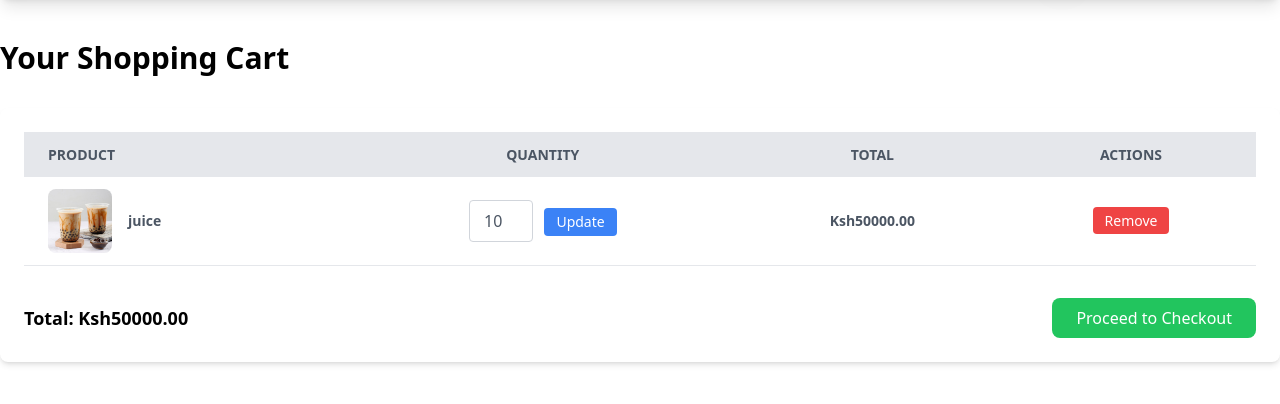
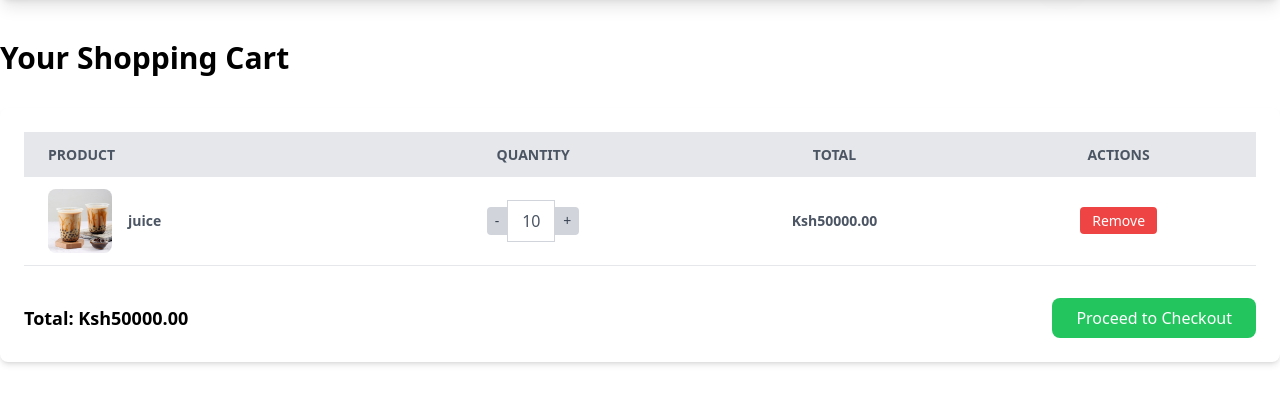
Before and after one commit to Amin-192/django-ecommerce, a Django app: page /cart/ in a window 1280 px wide. Shown: the part 85-489 px from the top of the page. Run offline with Django 5.2, Linux system fonts and the light colour scheme; a user stored in the database is signed in; data comes from the database, SQL or seed files in the repository; both versions use the stored data as it was after the commit; tables that the repository leaves empty hold one stand-in row (values such as "Sample post"); some libraries are stand-ins or nearby versions.

Commit message:
fixed the cart functionality some more

```diff
--- a/ecommerce/base/templates/base/cart_detail.html
+++ b/ecommerce/base/templates/base/cart_detail.html
@@ -27,14 +27,14 @@
             </div>
           </td>
           <td class="py-3 px-6 text-center">
-            <form method="POST" action="{% url 'update_cart' item.product.id %}" class="inline-block">
-              {% csrf_token %}
-              <input type="number" name="quantity" value="{{ item.quantity }}" min="1" class="w-16 text-center border border-gray-300 rounded">
-              <button type="submit" class="ml-2 bg-blue-500 hover:bg-blue-700 text-white px-3 py-1 rounded">Update</button>
-            </form>
+            <div class="flex items-center justify-center">
+              <button class="minus-btn bg-gray-300 hover:bg-gray-400 text-gray-700 px-2 py-1 rounded-l" data-id="{{ item.product.id }}" {% if item.quantity <= 1 %}disabled{% endif %}>-</button>
+              <input type="text" name="quantity" value="{{ item.quantity }}" class="w-12 text-center border-t border-b border-gray-300" readonly data-id="{{ item.product.id }}">
+              <button class="plus-btn bg-gray-300 hover:bg-gray-400 text-gray-700 px-2 py-1 rounded-r" data-id="{{ item.product.id }}">+</button>
+            </div>
           </td>
           <td class="py-3 px-6 text-center">
-            <span class="font-semibold">Ksh{{ item.get_total_price }}</span>
+            <span class="font-semibold" id="total-price-{{ item.product.id }}">Ksh{{ item.get_total_price }}</span>
           </td>
           <td class="py-3 px-6 text-center">
             <a href="{% url 'remove_from_cart' item.product.id %}" class="bg-red-500 hover:bg-red-700 text-white px-3 py-1 rounded">Remove</a>
@@ -46,7 +46,7 @@
 
     <div class="mt-8 flex justify-between items-center">
       <div class="text-lg font-semibold">
-        Total: Ksh{{ cart.get_total_price }}
+        Total: <span id="cart-total">Ksh{{ cart.get_total_price }}</span>
       </div>
       <a href="#" class="bg-green-500 hover:bg-green-700 text-white px-6 py-2 rounded-lg">Proceed to Checkout</a>
     </div>
@@ -55,4 +55,56 @@
   <p class="text-lg font-medium text-gray-600">Your cart is empty.</p>
   {% endif %}
 </div>
+
+<script>
+  document.querySelectorAll('.plus-btn').forEach(button => {
+    button.addEventListener('click', function() {
+      const productId = this.dataset.id;
+      updateCart(productId, 'plus');
+    });
+  });
+
+  document.querySelectorAll('.minus-btn').forEach(button => {
+    button.addEventListener('click', function() {
+      const productId = this.dataset.id;
+      updateCart(productId, 'minus');
+    });
+  });
+
+  function updateCart(productId, action) {
+    const csrfToken = '{{ csrf_token }}';
+
+    fetch(`/cart/update/${productId}/`, {
+      method: 'POST',
+      headers: {
+        'Content-Type': 'application/json',
+        'X-CSRFToken': csrfToken
+      },
+      body: JSON.stringify({
+        action: action
+      })
+    })
+    .then(response => response.json())
+    .then(data => {
+      if (data.success) {
+        const inputField = document.querySelector(`input[data-id="${productId}"]`);
+        inputField.value = data.quantity;
+
+        document.getElementById(`total-price-${productId}`).innerText = `Ksh${data.item_total}`;
+        document.getElementById('cart-total').innerText = `Ksh${data.cart_total}`;
+
+        // Disable the minus button if quantity is 1
+        const minusBtn = document.querySelector(`.minus-btn[data-id="${productId}"]`);
+        if (data.quantity <= 1) {
+          minusBtn.disabled = true;
+        } else {
+          minusBtn.disabled = false;
+        }
+      }
+    })
+    .catch(error => {
+      console.error('Error:', error);
+    });
+  }
+</script>
 {% endblock %}
--- a/ecommerce/base/views.py
+++ b/ecommerce/base/views.py
@@ -4,6 +4,9 @@ from .forms import CreateUserForm, LoginForm
 from django.contrib.auth import authenticate, login as auth_login, logout
 from django.contrib.auth.decorators import login_required
 from django.contrib import messages
+from django.http import JsonResponse
+import json
+
 def home(request):
     products = Product.objects.all()
     context = {
@@ -87,17 +90,27 @@ def cart_detail(request):
     return render(request, 'base/cart_detail.html', context)
 
 def update_cart(request, product_id):
-    product = get_object_or_404(Product, id=product_id)
-    cart = Cart.objects.get(user=request.user)
+    data = json.loads(request.body)
+    action = data.get('action')  # Get the action from the request
+    cart = request.user.cart  # Assuming the cart is linked to the user
 
-    cart_item = get_object_or_404(CartItem, cart=cart, product=product)
+    # Get the item in the cart
+    item = cart.items.get(product__id=product_id)
 
-    if request.method == 'POST':
-        quantity = int(request.POST.get('quantity', 1))
-        if quantity > 0:
-            cart_item.quantity = quantity
-            cart_item.save()
-        else:
-            cart_item.delete()
+    # Increment or decrement the quantity based on the action
+    if action == 'plus':
+        item.quantity += 1
+    elif action == 'minus' and item.quantity > 1:
+        item.quantity -= 1
 
-    return redirect('cart_detail')
+    item.save()
+
+    cart_total = cart.get_total_price()
+    item_total = item.get_total_price()
+
+    return JsonResponse({
+        'success': True,
+        'quantity': item.quantity,
+        'item_total': item_total,
+        'cart_total': cart_total
+    })
--- a/ecommerce/theme/static/css/dist/styles.css
+++ b/ecommerce/theme/static/css/dist/styles.css
@@ -1132,12 +1132,26 @@ select {
   border-top-right-radius: 0.5rem;
 }
 
+.rounded-l {
+  border-top-left-radius: 0.25rem;
+  border-bottom-left-radius: 0.25rem;
+}
+
+.rounded-r {
+  border-top-right-radius: 0.25rem;
+  border-bottom-right-radius: 0.25rem;
+}
+
 .border {
   border-width: 1px;
 }
 
 .border-b {
   border-bottom-width: 1px;
+}
+
+.border-t {
+  border-top-width: 1px;
 }
 
 .border-gray-300 {
@@ -1198,6 +1212,11 @@ select {
 .bg-orange-700 {
   --tw-bg-opacity: 1;
   background-color: rgb(194 65 12 / var(--tw-bg-opacity));
+}
+
+.bg-gray-300 {
+  --tw-bg-opacity: 1;
+  background-color: rgb(209 213 219 / var(--tw-bg-opacity));
 }
 
 .bg-gradient-to-r {
@@ -1492,6 +1511,11 @@ select {
   background-color: rgb(185 28 28 / var(--tw-bg-opacity));
 }
 
+.hover\:bg-gray-400:hover {
+  --tw-bg-opacity: 1;
+  background-color: rgb(156 163 175 / var(--tw-bg-opacity));
+}
+
 .hover\:underline:hover {
   text-decoration-line: underline;
 }
```
Also changed, not shown: ecommerce/db.sqlite3.
